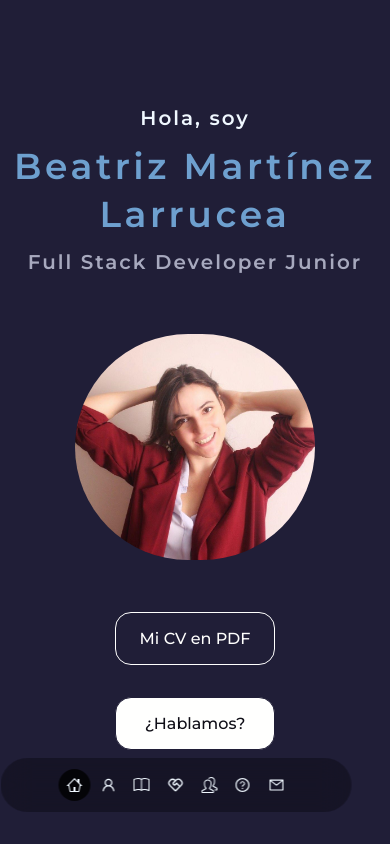
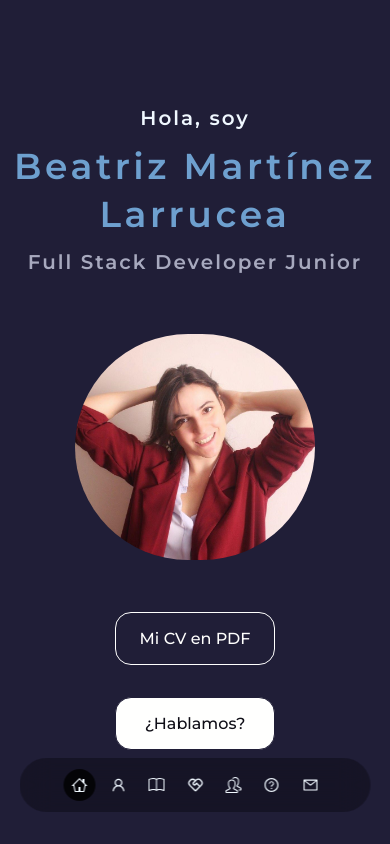
Before and after one commit to verlandev/cv-essay, a React (Create React App) app: page / in a window 390 px wide. Shown: the top 844 px of the page. Built offline with nearby package versions, Linux system fonts and the light colour scheme.

Commit message:
STYLE: fixing responsive

```diff
--- a/src/components/10. Nav/Nav.scss
+++ b/src/components/10. Nav/Nav.scss
@@ -50,8 +50,8 @@ nav a.active{
 
 @media screen and (max-width: 400px){
     .nav{
-        gap:0.1em;
-        left: 45%;
+        gap:0.4em;
+        left: 50%;
     }
 
     nav a{
```
